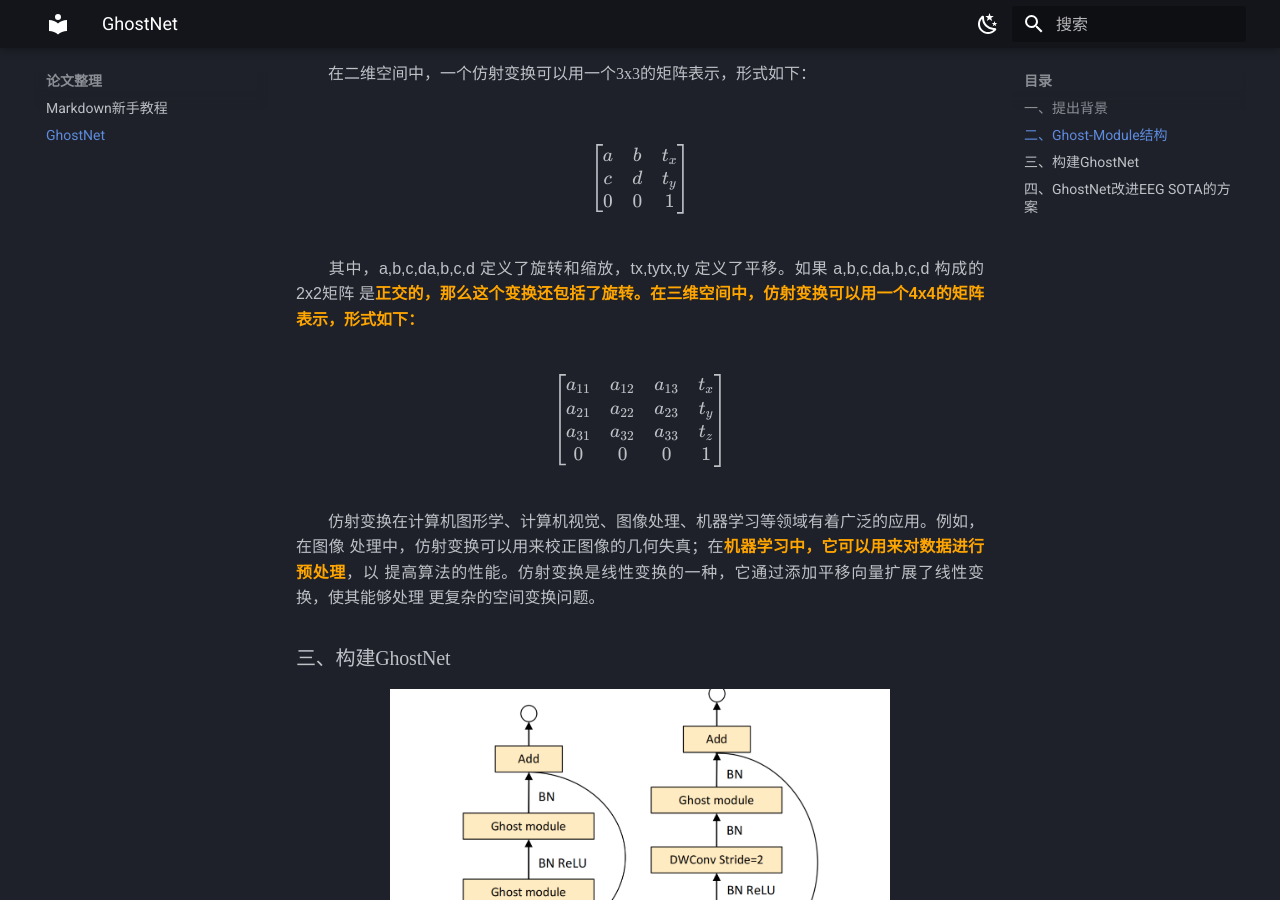
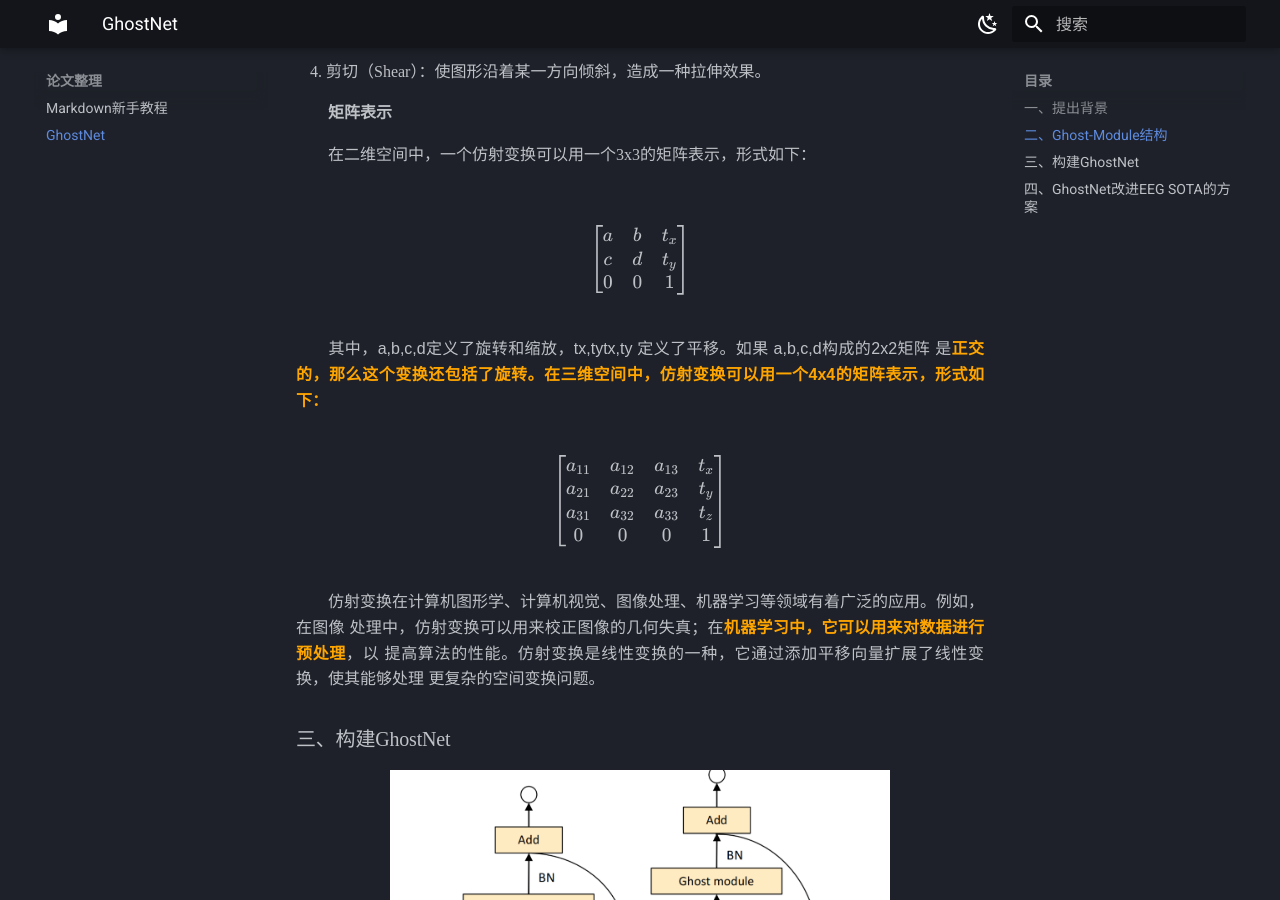
Before and after one commit to Evan2you/Evan2you.github.io, an MkDocs documentation site: the page built from docs/论文整理/GhostNet.md, in a window 1280 px wide and 900 px high, scrolled down 2977 px. Built offline with MkDocs 1.6.1 and Material for MkDocs 9.7.7, drawn with Linux system fonts in a browser that asks for light colours.

Commit message:
Update GhostNet.md

```diff
--- a/docs/论文整理/GhostNet.md
+++ b/docs/论文整理/GhostNet.md
@@ -24,7 +24,7 @@
 <br/>
 
 <figure markdown="span">
-  ![ghostnet1](https://raw.githubusercontent.com/Evan2you/Evan2you.github.io/main/docs/images/论文整理/ghostnet/ghostnet1.png){ width="500" }
+  ![ghostnet1](https://raw.githubusercontent.com/Evan2you/Evan2you.github.io/main/docs/images/论文整理/ghostnet/ghostnet1.png){ width="600" }
   <figcaption>特征冗余</figcaption>
 </figure>
 
@@ -105,7 +105,7 @@
 $$
 
 <div style="font-family: '等线', sans-serif; text-align: justify;">
-&emsp;&emsp;其中，a,b,c,da,b,c,d 定义了旋转和缩放，tx,tytx,ty 定义了平移。如果 a,b,c,da,b,c,d 构成的2x2矩阵
+&emsp;&emsp;其中，a,b,c,d定义了旋转和缩放，tx,tytx,ty 定义了平移。如果 a,b,c,d构成的2x2矩阵
 是<span style="color: orange; font-weight: bold;"><span style="color: orange; font-weight: bold;">正交的</span>，那么这个变换还包括了旋转。在三维空间中，仿射变换可以⽤⼀个4x4的矩阵表⽰，形式如下：
 </div>
 
```
